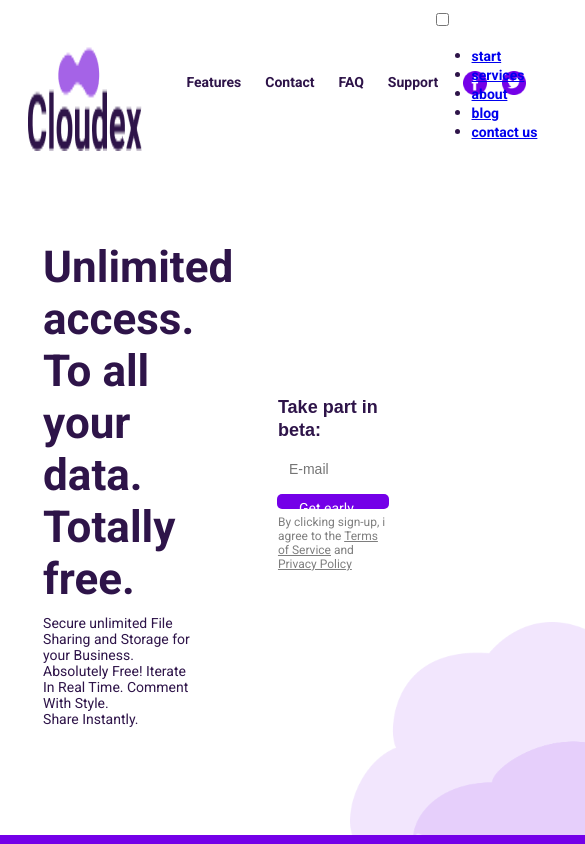
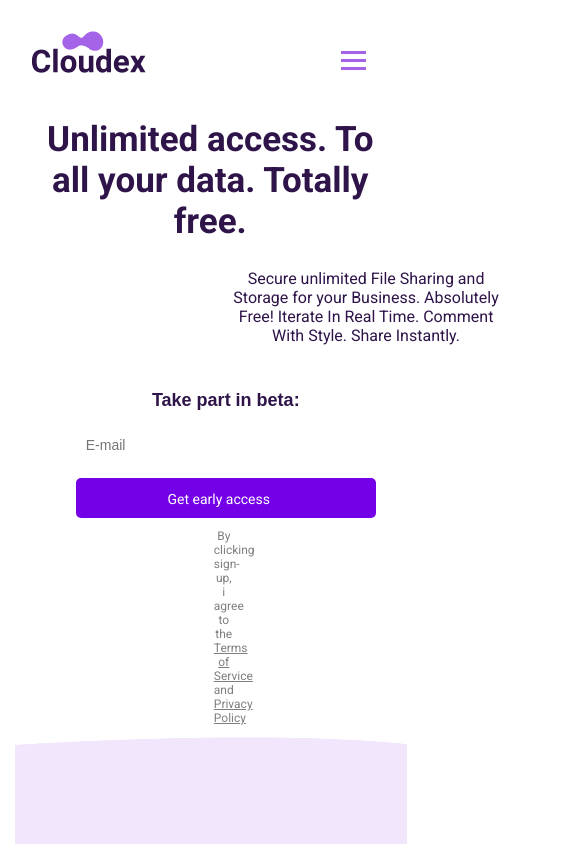
Before and after one commit to WebHeroSchool/task_repo, a plain HTML site: page index.html in a window 390 px wide. Shown: the whole page, 585 px wide, since content can reach past the window. Drawn offline with Linux system fonts and the light colour scheme; a web font is replaced by a local one.

Commit message:
Добавлены адаптивы промежуточные

```diff
--- a/styles.css
+++ b/styles.css
@@ -24,6 +24,10 @@ body {
 
 .header-logo {
   margin-left: 4.8vw;
+}
+
+.hamburger-menu {
+  display: none;
 }
 
 .menu {
@@ -203,6 +207,8 @@ body {
 
   .main {
     padding: 0 0 0 68px;
+    background: right bottom / 60.3vw 40vw no-repeat url(./img/Vector-4.png),
+                right bottom / 52.5vw 33.5vw no-repeat url(./img/Vector-3.png);
   }
 
   .description {
@@ -261,6 +267,21 @@ body {
 
   .footer {
     height: 1.8vw;
+    width: 100%;
+  }
+}
+
+@media (max-width: 1300px) {
+  .main {
+  background: right bottom / 63.3vw 42vw no-repeat url(./img/Vector-4.png),
+              right bottom / 54.5vw 35.5vw no-repeat url(./img/Vector-3.png);
+  }
+}
+
+@media (max-width: 1225px) {
+  .main {
+  background: right bottom / 63.3vw 47vw no-repeat url(./img/Vector-4.png),
+              right bottom / 54.5vw 35.5vw no-repeat url(./img/Vector-3.png);
   }
 }
 
@@ -334,6 +355,220 @@ body {
   }
 }
 
+@media (max-width: 768px) {
+  .header-logo {
+    margin: 2vw 3.6vw;
+  }
+
+  .menu {
+    display: none;
+  }
+
+  .hamburger-menu {
+    display: flex;
+  }
+
+  .main {
+    display: flex;
+    flex-direction: column;
+    align-items: center;
+    text-align: center;
+    background: bottom center / 100.5vw 27.5vw no-repeat url(./img/Vector-mobile.png);
+  }
+
+  .description {
+    width: 90vw;
+    margin: 0vw 0 3vw 2.3vw;
+    padding: 1px 0px 0 15px;
+  }
+
+  .description__title {
+    font-size: 35px;
+    line-height: 41px;
+    padding: 28px 0px 3px 0px;
+  }
+
+  .description__text {
+    font-size: 16px;
+    line-height: 19px;
+    width: 290px;
+    padding: 16px 4px 0 12px;
+    margin: 0px 162px;
+  }
+
+  .props {
+    width: 89.5%;
+    margin: 8vw 0px 0vw 6vw;
+  }
+
+  .props__title {
+    text-align: left;
+    margin-bottom: 13px;
+    padding: 1px 0 0 7px;
+    text-align: center;
+  }
+
+  .form {
+    padding: 0 0 8px 7px;
+    align-items: center;
+  }
+
+  .form__input {
+    width: 291px;
+    height: 33px;
+    padding: 4px 0px 1px 11px;
+    margin-bottom: 3.8vw;
+  }
+
+  .form__button {
+    width: 300px;
+    height: 40px;
+    padding: 10px 14px 8px 0px;
+
+  }
+
+  .props__text {
+    padding: 0 0 0 3px;
+    margin: 0 177px;
+    text-align: center;
+  }
+
+  .footer {
+    display: none;
+  }
+
+  #menu__toggle {
+    opacity: 0;
+  }
+
+  .menu__btn {
+    display: flex;
+    align-items: center;
+    position: fixed;
+    top: 59px;
+    right: 24px;
+    width: 25px;
+    height: 3px;
+    cursor: pointer;
+    z-index: 1;
+  }
+
+  .menu__btn>span, .menu__btn>span::before, .menu__btn>span::after {
+    display: block;
+    position: absolute;
+    width: 100%;
+    height: 2px;
+    background-color: #0056EC;
+  }
+
+  .menu__btn>span::before {
+    content: '';
+    top: -8px;
+  }
+
+  .menu__btn>span::after {
+    content: '';
+    top: 8px;
+  }
+
+  .menu__box {
+    display: block;
+    position: fixed;
+    visibility: hidden;
+    top: 0;
+    left: -100%;
+    width: 100%;
+    height: 100%;
+    margin: 0 -1px;
+    padding: 185px 0;
+    list-style: none;
+    text-align: center;
+    background-color: #FFF;
+  }
+
+  .menu__item {
+    display: inline-block;
+    margin-bottom: 25px;
+    color: #333;
+    font: 30px/35px 'robotomedium', Arial, Helvetica, sans-serif;
+    text-decoration: none;
+  }
+
+  .menu__btn>span, .menu__btn>span::before, .menu__btn>span::after {
+    display: block;
+    position: absolute;
+    width: 100%;
+    height: 3px;
+    background-color: #A563E7;
+  }
+
+  .menu__btn>span::before {
+    content: '';
+    top: -8px;
+  }
+
+  .menu__btn>span::after {
+    content: '';
+    top: 8px;
+  }
+
+  .menu__box {
+    display: block;
+    position: fixed;
+    visibility: hidden;
+    top: 0;
+    left: -100%;
+    width: 100%;
+    height: 100%;
+    padding: 168px 12px;
+    list-style: none;
+    text-align: center;
+    background-color: #FFF;
+  }
+
+  .menu__item {
+    display: inline-block;
+    margin-bottom: 25px;
+    color: #000;
+    font: 30px/36px 'museosans', sans-serif;
+    text-decoration: none;
+  }
+
+  #menu__toggle:checked~.menu__btn>span {
+    transform: rotate(45deg);
+  }
+
+  #menu__toggle:checked~.menu__btn>span::before {
+    top: 0;
+    transform: rotate(0);
+  }
+
+  #menu__toggle:checked~.menu__btn>span::after {
+    top: 0;
+    transform: rotate(90deg);
+  }
+
+  #menu__toggle:checked~.menu__box {
+    visibility: visible;
+    left: 0;
+  }
+
+  .menu__btn>span, .menu__btn>span::before, .menu__btn>span::after {
+    transition-duration: .25s;
+  }
+
+  .menu__box {
+    transition-duration: .25s;
+  }
+
+  .menu__item {
+    transition-duration: .25s;
+  }
+
+  .menu__item:hover {
+    opacity: .5;
+  }
+
 @media (max-width: 375px) {
   .header-logo {
     margin: 6vw 3.6vw;
@@ -352,6 +587,7 @@ body {
     flex-direction: column;
     align-items: center;
     text-align: center;
+    background: bottom center / 100.5vw 67.5vw no-repeat url(./img/Vector-mobile.png);
   }
 
   .description {
@@ -497,4 +733,8 @@ body {
   .menu__item {
     transition-duration: .25s;
   }
+
+  .menu__item:hover {
+    opacity: .5;
+  }
 }
```
Also changed, not shown: img/Vector-mobile.png (added).
